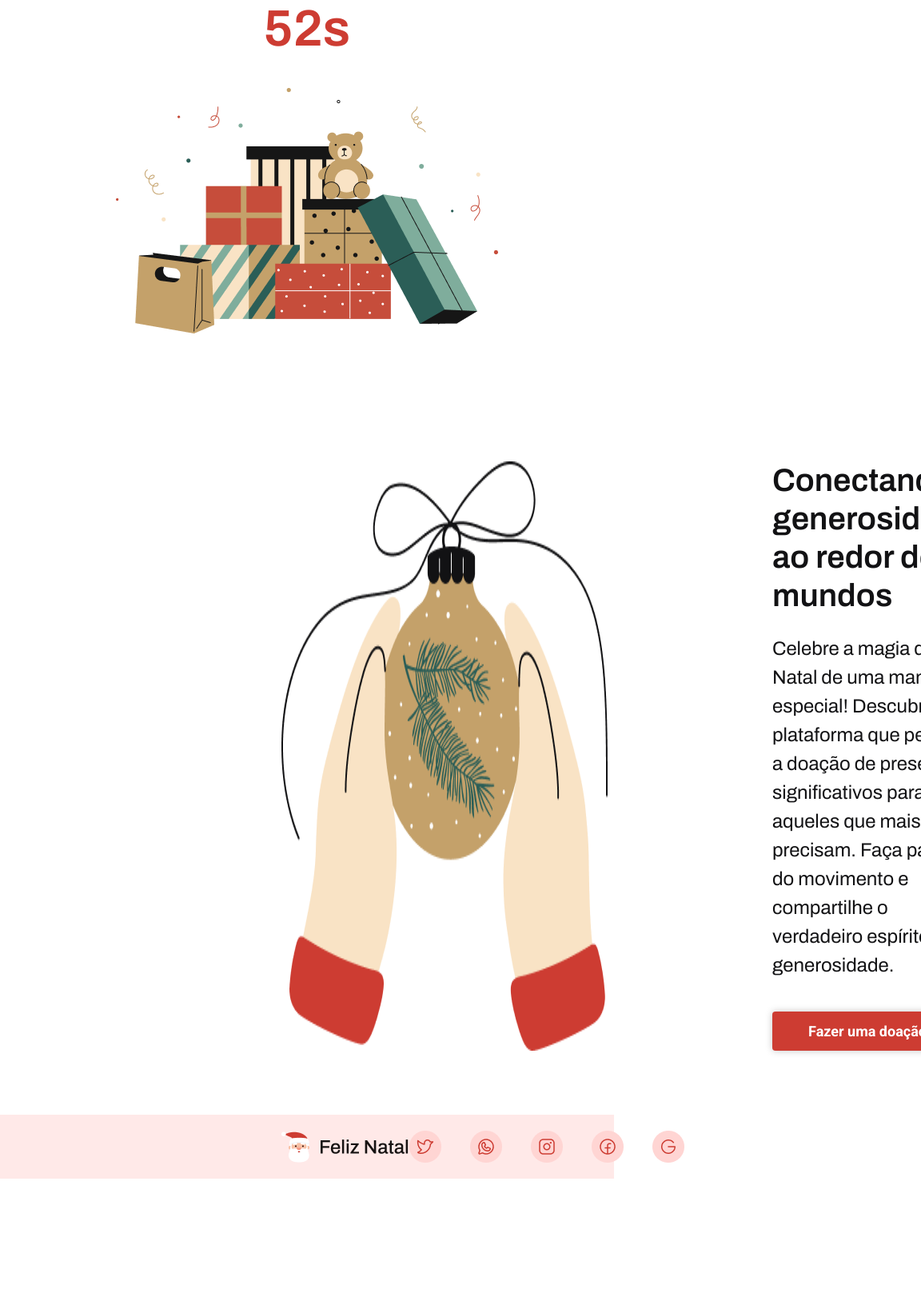
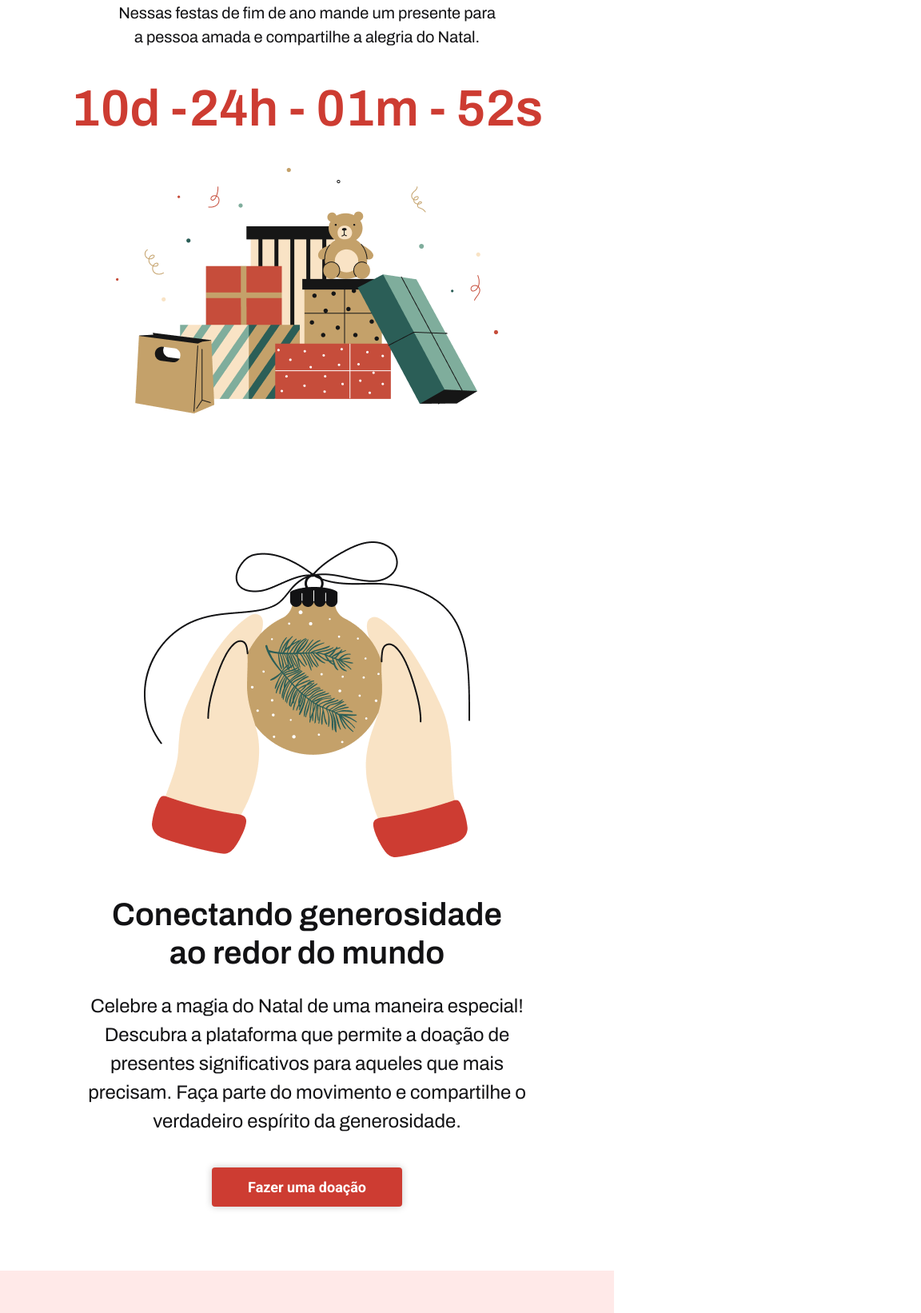
Before and after one commit to lucassalles-git/natalina2, a Vue app: page / in a window 768 px wide. Shown: the part 1155-2797 px from the top of the page at 80% size, 1152 px wide, since content can reach past the window. Before the commit the page ends 2629 px from the top, so only its background shows below. Built offline with nearby package versions, Linux system fonts and the light colour scheme.

Commit message:
Responsividade para Tablet completo

```diff
--- a/src/components/Fim.vue
+++ b/src/components/Fim.vue
@@ -8,7 +8,7 @@
 
         <div>
             <h2>Conectando generosidade
-                ao redor do mundos</h2>
+                ao redor do mundo</h2>
 
             <p>Celebre a magia do Natal de uma maneira especial! Descubra a plataforma que permite a doação de presentes
                 significativos para aqueles que mais precisam. Faça parte do movimento e compartilhe o verdadeiro
@@ -42,10 +42,33 @@
         text-align: center;
     }
 
+    @media (min-width: 768px) and (max-width: 884px) and (max-height: 1280px) {
+        padding: 80px 83px;
+        width: 100vw;
+        flex-direction: column;
+        align-items: center;
+        gap: 48px;
+
+        text-align: center;
+    }
+
     .ball {
         @media (max-width: 440px) and (max-height: 956px) {
             width: 213.94px;
             height: 206.6px;
+        }
+    }
+
+    div {
+
+        @media (max-width: 440px) and (max-height: 956px) {
+            width: 100%;
+        }
+
+        @media (max-width: 884px) and (max-height: 1280px) {
+            display: flex;
+            flex-direction: column;
+            align-items: center;
         }
     }
 
@@ -56,6 +79,10 @@
         @media (max-width: 440px) and (max-height: 956px) {
             @include font-style($size: 32px, $lineHeight: 38.4px);
 
+        }
+
+        @media (max-width: 884px) and (max-height: 1280px) {
+            width: 64vw;
         }
     }
 
--- a/src/components/Footer.vue
+++ b/src/components/Footer.vue
@@ -38,6 +38,15 @@
         justify-content: center;
         gap: 32px;
     }
+
+    @media (max-width: 884px) and (max-height: 1280px) {
+        height: 222px;
+        padding: 0;
+        flex-direction: column;
+        align-items: center;
+        justify-content: center;
+        gap: 32px;
+    }
 }
 
 .social {
--- a/src/components/Inicio.vue
+++ b/src/components/Inicio.vue
@@ -57,6 +57,14 @@
         text-align: center;
     }
 
+    @media (max-width: 884px) and (max-height: 1280px) {
+        height: auto;
+        padding: 96px 24px;
+        flex-direction: column;
+        gap: 126px;
+        text-align: center;
+    }
+
     .feliz-natal {
         height: 351px;
         width: 570px;
@@ -70,6 +78,10 @@
             align-items: center;
             justify-content: center;
             gap: 30px;
+        }
+
+        @media (max-width: 884px) and (max-height: 1280px) {
+            align-items: center;
         }
 
         .logo {
--- a/src/components/Meio.vue
+++ b/src/components/Meio.vue
@@ -36,6 +36,11 @@
     @media (max-width: 440px) and (max-height: 956px) {
         padding: 8px 0;
     }
+
+    @media (max-width: 884px) and (max-height: 1280px) {
+        padding: 0;
+    }
+
 }
 
 .tempo-limitado {
@@ -91,6 +96,10 @@
             width: 95vw;
         }
 
+        @media (max-width: 884px) and (max-height: 1280px) {
+            width: 77vw;
+        }
+
     }
 
     .presente {
```
Also changed, not shown: src/App.vue (+4 -5 lines).
